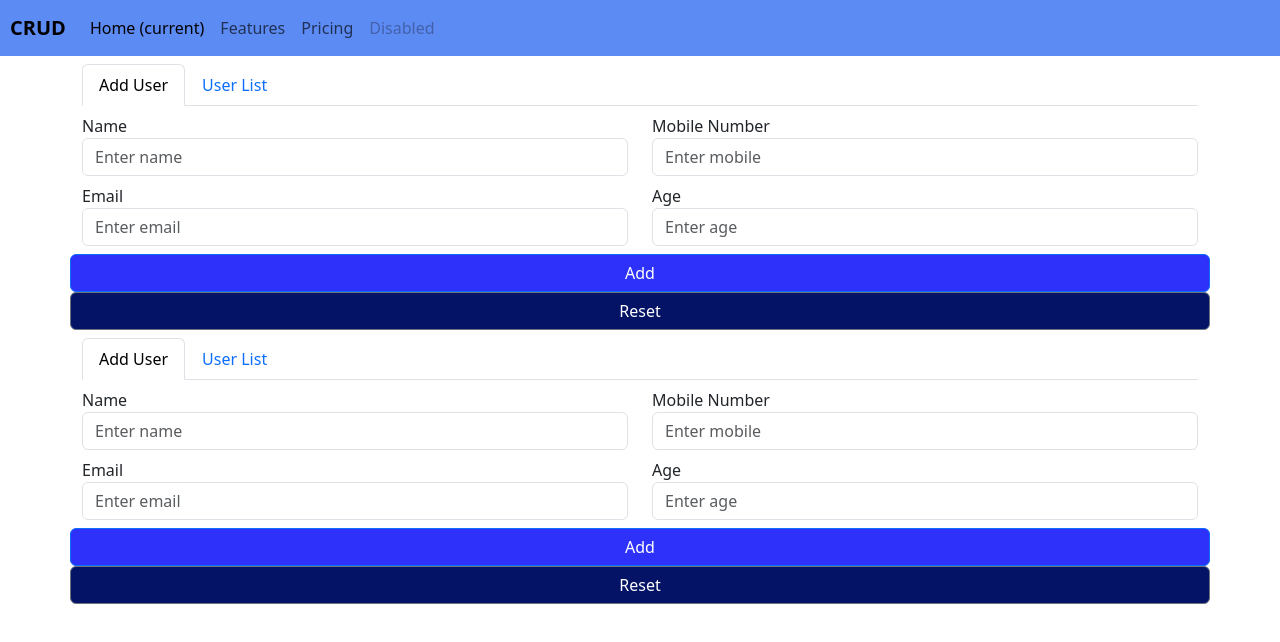
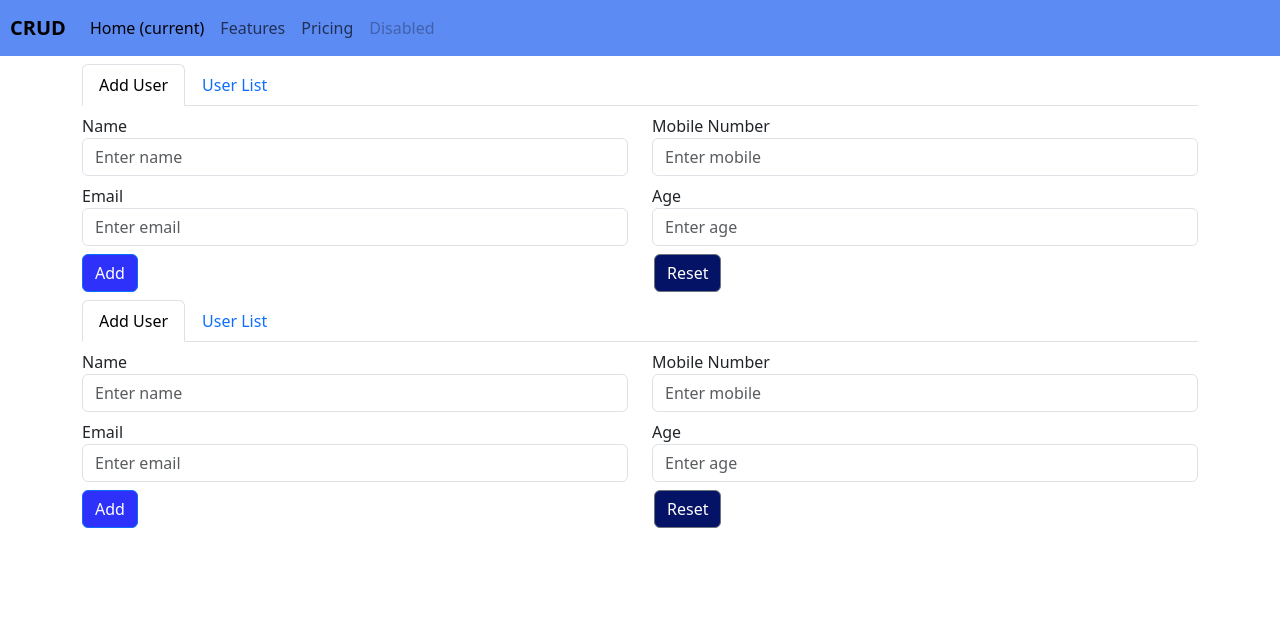
Before and after one commit to gitlaws/CrudNest, an Angular app: page /User in a window 1280 px wide. Shown: the top 642 px of the page. Built offline with nearby package versions, Linux system fonts and the light colour scheme.

Commit message:
button styles

```diff
--- a/src/app/users/users.component.html
+++ b/src/app/users/users.component.html
@@ -79,13 +79,15 @@
           </div>
         </div>
 
-        <div class="row mt-2 d-flex btns">
-          <button type="submit" class="btn ml-1 mr-1 btn-primary">Add</button>
+        <div class="row mt-2 d-flex gap-1 btns">
+          <div class="col">
+            <button type="submit" class="btn btn-primary btn-block">Add</button>
+          </div>
+          <div class="col text-right">
+            <button type="reset" class="btn btn-secondary">Reset</button>
+          </div>
+        </div>
 
-          <button type="reset" class="btn ml-1 mr-1 btn-secondary">
-            Reset
-          </button>
-        </div>
       </form>
     </div>
     <div
--- a/src/app/users/users.component.scss
+++ b/src/app/users/users.component.scss
@@ -1,13 +1,31 @@
-.btns {
-    // float: none;
-}
+// @media (max-width: 767px) {
+//     .btns .col {
+//       margin-bottom: 10px; /* Add some spacing between the buttons */
+//     }
+
+//     .btns .col {
+//       flex: 1; /* Make both columns take up equal space */
+//       max-width: 100%; /* Ensure they take up the full width */
+//     }
+
+//     .btns .col.text-right {
+//       text-align: center; /* Center the text for the reset button */
+//     }
+
+//     .btns .col.text-right button {
+//       width: 100%; /* Make the reset button take up full width */
+//     }
+//   }
+// .btns .col button {
+//     width: 100%;
+//   }
 
 .btn-primary {
-    // float: left;
-    background-color: #2D31FA;
+  // float: left;
+  background-color: #2d31fa;
 }
 
 .btn-secondary {
-    // float: right;
-    background-color: #051367;
+  // float: right;
+  background-color: #051367;
 }
```
